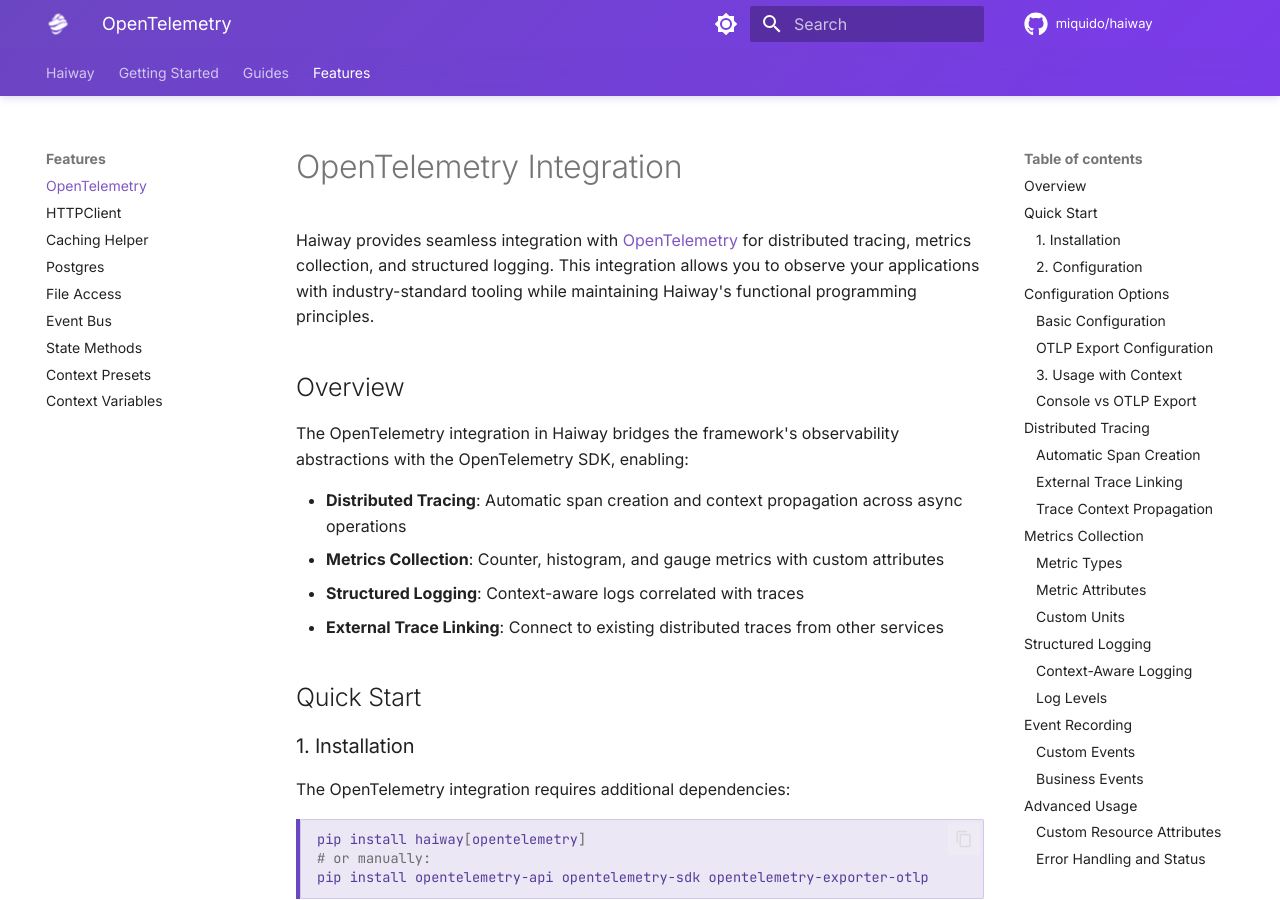
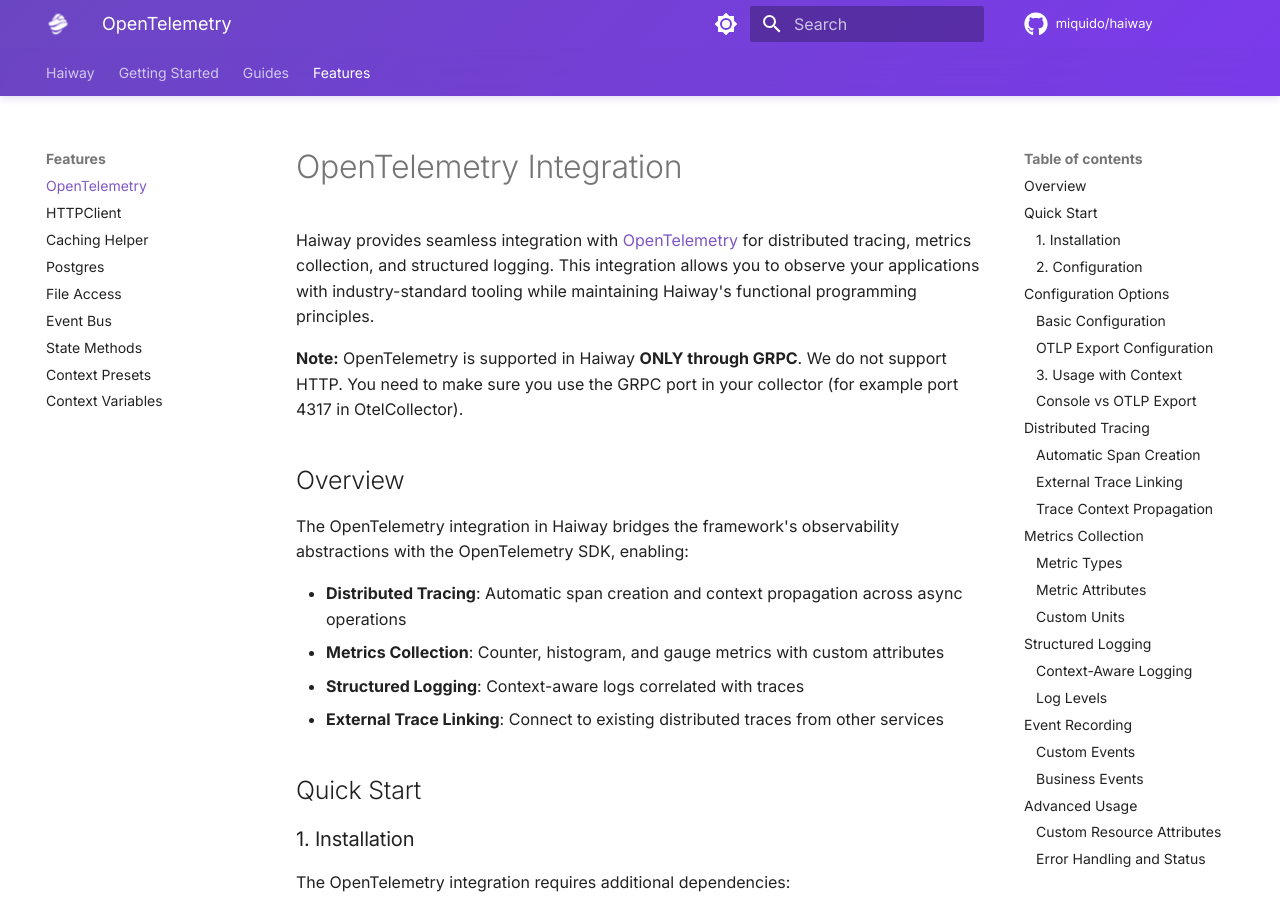
Before and after one commit to miquido/haiway, an MkDocs documentation site: the page built from docs/features/opentelemetry.md, in a window 1280 px wide and 900 px high. Built offline with MkDocs 1.6.1 and Material for MkDocs 9.7.7, drawn with Linux system fonts in a browser that asks for light colours; comment, search, counter and statistics services are not loaded.

Commit message:
Add note on grpc and http to otel doc

```diff
--- a/docs/features/opentelemetry.md
+++ b/docs/features/opentelemetry.md
@@ -4,6 +4,9 @@
 tracing, metrics collection, and structured logging. This integration allows you to observe your
 applications with industry-standard tooling while maintaining Haiway's functional programming
 principles.
+
+**Note:** OpenTelemetry is supported in Haiway **ONLY through GRPC**. We do not support HTTP. You
+need to make sure you use the GRPC port in your collector (for example port 4317 in OtelCollector).
 
 ## Overview
 
```
